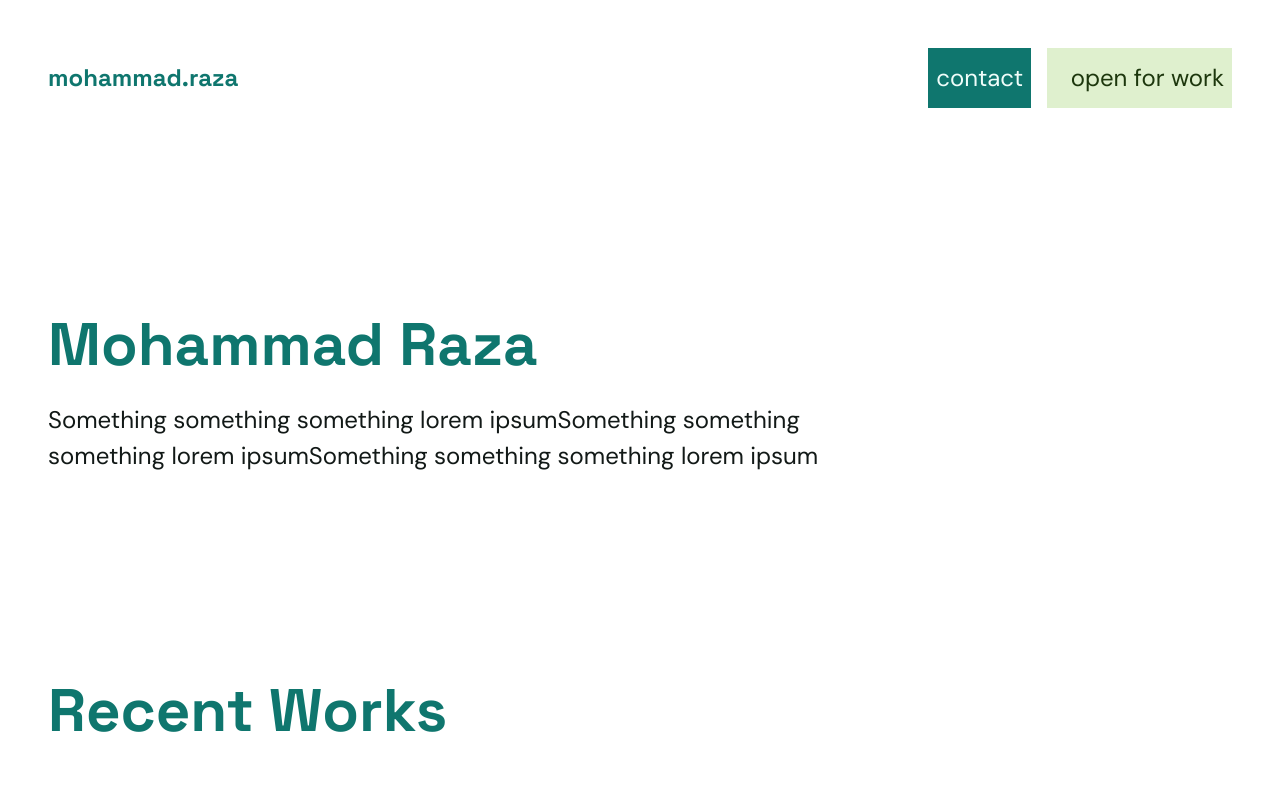
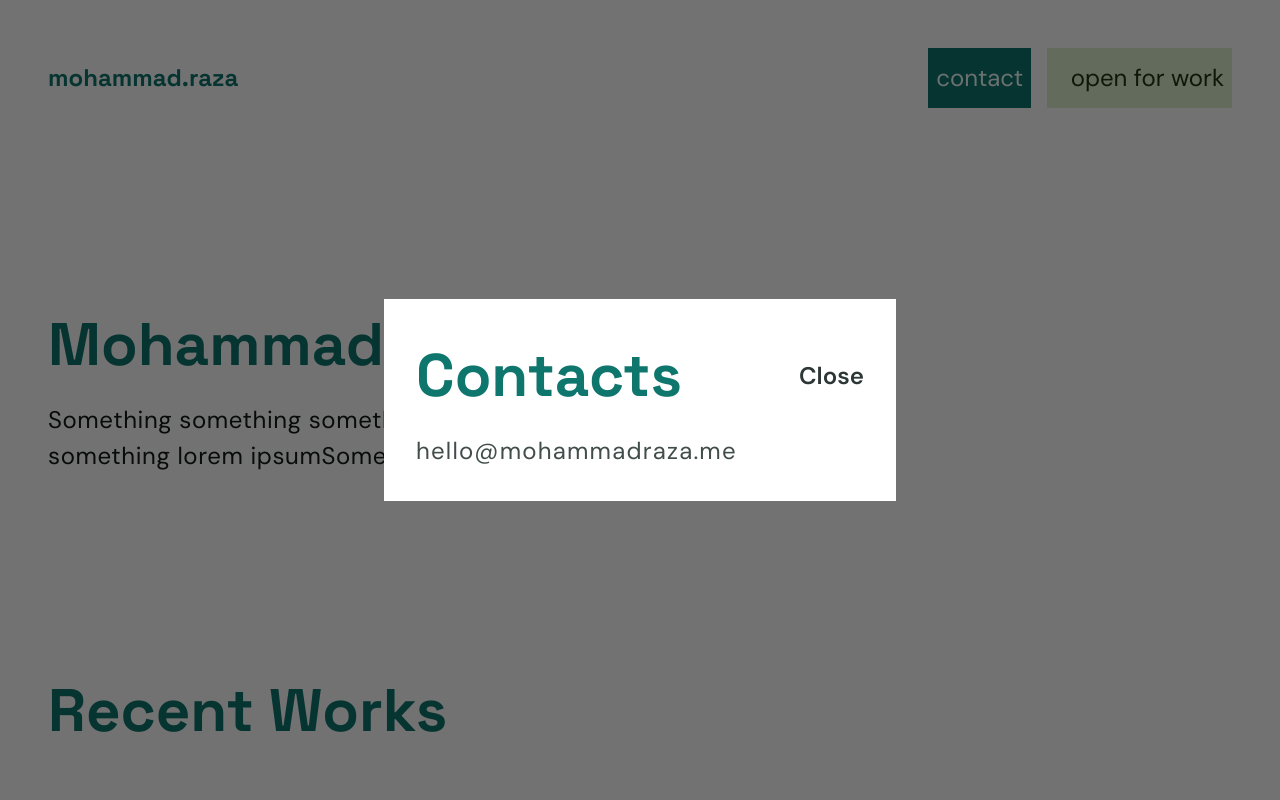
Before and after one commit to vibesprint/portfolio-site, a React (Vite) app: page / in a window 1280 px wide. Both pictures are taken after a click on the button "contact". Shown: the top 800 px of the page. Built offline with nearby package versions, Linux system fonts and the light colour scheme.

Commit message:
added contacts dialog

```diff
--- /dev/null
+++ b/src/components/CardDialog.jsx
@@ -0,0 +1,30 @@
+import styles from "./CardDialog.module.css";
+import { forwardRef, useRef, useImperativeHandle } from "react";
+
+export const CardDialog = forwardRef(({ content, title }, ref) => {
+  const dialogRef = useRef(null);
+
+  useImperativeHandle(ref, () => ({
+    showModal() {
+      dialogRef.current?.showModal();
+    },
+  }));
+
+  const closeDialog = () => {
+    dialogRef.current?.close();
+  };
+
+  return (
+    <dialog ref={dialogRef} className={styles["dialog"]}>
+      <div className={styles["dialog__container"]}>
+        <div className={styles["dialog__header"]}>
+          <h1 className={styles["dialog__title"]}>{title}</h1>
+          <button className={styles["dialog__close-btn"]} onClick={closeDialog}>
+            Close
+          </button>
+        </div>
+        {content}
+      </div>
+    </dialog>
+  );
+});
--- /dev/null
+++ b/src/components/CardDialog.module.css
@@ -0,0 +1,21 @@
+@reference '../index.css';
+
+.dialog {
+  @apply fixed inset-0 max-w-none max-h-none w-full h-full open:grid place-items-center bg-black/50;
+}
+
+.dialog__container {
+  @apply flex flex-col bg-white gap-[12px] p-[32px] min-w-[min(100%,300px)] w-[512px];
+}
+
+.dialog__header {
+  @apply flex justify-between items-center;
+}
+
+.dialog__title {
+  @apply font-heading-primary text-teal-700;
+}
+
+.dialog__close-btn {
+  @apply hover:cursor-pointer font-utils-preset-1 text-grey-800;
+}
--- a/src/components/FAQQuestion.module.css
+++ b/src/components/FAQQuestion.module.css
@@ -5,9 +5,9 @@
 }
 
 .faq__question {
-  @apply font-heading-quaternary text-grey-950;
+  @apply font-heading-quaternary text-grey-950 max-w-[35em];
 }
 
 .faq__answer {
-  @apply font-body-primary text-grey-800;
+  @apply font-body-primary text-grey-800 max-w-[35em];
 }
--- a/src/components/ProjectList.module.css
+++ b/src/components/ProjectList.module.css
@@ -18,7 +18,7 @@
 }
 
 .projlist__desc {
-  @apply font-body-primary text-grey-950;
+  @apply font-body-primary text-grey-950 max-w-[32em];
 }
 
 .projlist__badge {
--- a/src/fragments/works-lists/all-lists.jsx
+++ b/src/fragments/works-lists/all-lists.jsx
@@ -37,9 +37,11 @@ function makeProjectList(index, proj_data) {
 
   if (cards_data.hasMore) {
     return (
-      <div key={index} className="flex flex-col gap-[64px] items-center">
+      <div key={index} className="flex flex-col gap-[64px]">
         {projlist}
-        <Button action={loadMoreHandler}>Load more</Button>
+        <div className="self-center">
+          <Button action={loadMoreHandler}>Load more</Button>
+        </div>
       </div>
     );
   } else return projlist;
--- a/src/index.css
+++ b/src/index.css
@@ -28,6 +28,8 @@
   font-family: "DM Sans", sans-serif;
   font-weight: 400;
   font-size: 24px;
+
+  @apply tracking-wide;
 }
 
 @utility font-utils-preset-1 {
@@ -122,13 +124,3 @@
   --color-grey-900: #1b2321; /* headings */
   --color-grey-950: #121917; /* dark mode bg */
 }
-
-@keyframes blink {
-  from {
-    opacity: 0%;
-  }
-
-  to {
-    opacity: 100%;
-  }
-}
--- /dev/null
+++ b/src/lib/contacts.js
@@ -0,0 +1,3 @@
+export function getContactsList() {
+  return { data: ["hello@mohammadraza.me"] };
+}
--- a/src/screens/MainPage.jsx
+++ b/src/screens/MainPage.jsx
@@ -4,14 +4,21 @@ import { getHeroData } from "../lib/hero-section";
 import { makeAllWorksListsForId } from "../fragments/works-lists";
 import { getFAQData } from "../lib/faq";
 import { FAQQuestion } from "../components/FAQQuestion";
+import { CardDialog } from "../components/CardDialog.jsx";
+import { getContactsList } from "../lib/contacts.js";
+import { useRef } from "react";
 
 export function MainPage() {
+  const contactsDialog = useRef(null);
+
   const showContacts = () => {
     console.log("time to show contacts");
+    contactsDialog.current?.showModal();
   };
 
   return (
     <div className={styles.container}>
+      {makeContactsDialog(contactsDialog)}
       <Header showContacts={showContacts} />
       <HeroSection />
       <RecentWorks />
@@ -86,3 +93,17 @@ function Footer() {
     </div>
   );
 }
+
+function makeContactsDialog(ref) {
+  const { data } = getContactsList();
+
+  const content = (
+    <ul className={styles["contact-card"]}>
+      {data.map((contact) => {
+        return <li key={contact}>{contact}</li>;
+      })}
+    </ul>
+  );
+
+  return <CardDialog ref={ref} content={content} title="Contacts" />;
+}
--- a/src/screens/MainPage.module.css
+++ b/src/screens/MainPage.module.css
@@ -9,11 +9,11 @@
 }
 
 .hero-section__title {
-  @apply max-w-[min(100%,35em)] font-heading-primary text-teal-700;
+  @apply max-w-[35em] font-heading-primary text-teal-700;
 }
 
 .hero-section__body {
-  @apply max-w-[min(100%,35em)] font-body-primary text-grey-950;
+  @apply max-w-[35em] font-body-primary text-grey-950;
 }
 
 .works {
@@ -43,3 +43,7 @@
 .footer {
   @apply flex justify-between items-baseline font-utils-preset-2 text-grey-500;
 }
+
+.contact-card {
+  @apply flex flex-col gap-[16px] font-body-primary text-grey-700 tracking-wider;
+}
```
